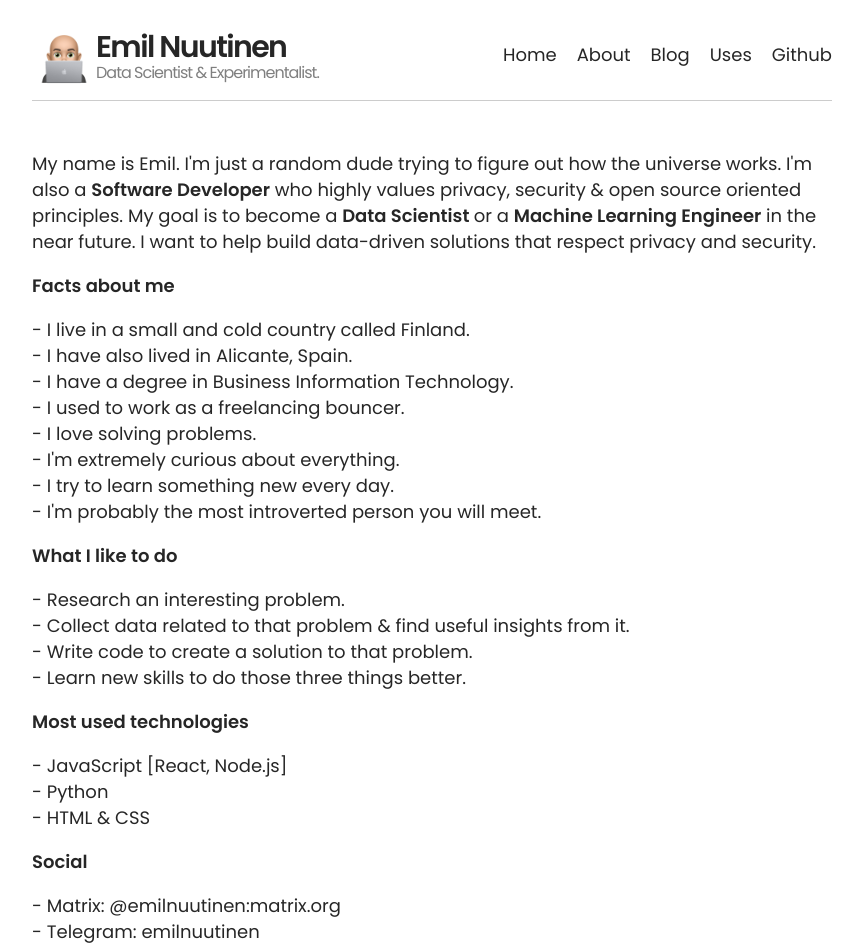
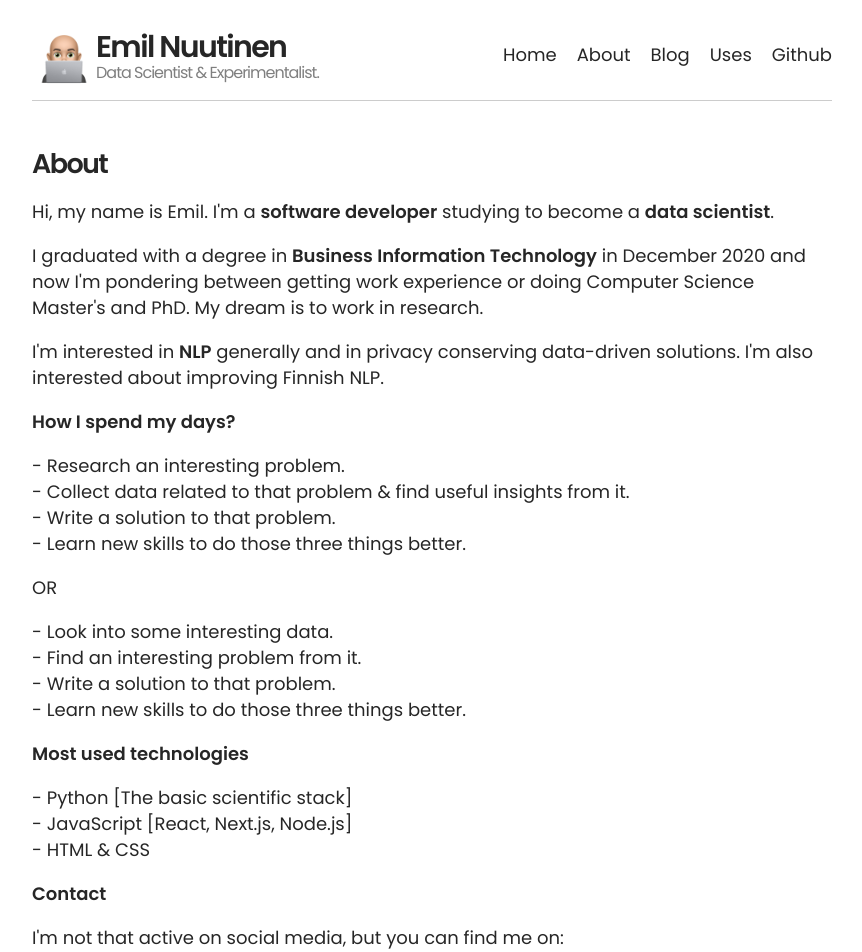
Before and after one commit to emilrwx/emilrwx_website, a Next.js app: page /about in a window 1280 px wide. Shown: the top 952 px of the page, without its empty margins (208-1070 px from the left). Built offline with nearby package versions, Linux system fonts and the light colour scheme.

Commit message:
Update content

```diff
--- a/pages/about.js
+++ b/pages/about.js
@@ -7,40 +7,41 @@ export default function About () {
         <title>About</title>
       </Head>
       <main>
-        <p>My name is Emil. I'm just a random dude trying to figure out how the universe works. I'm also a <b>Software Developer</b> who highly values privacy, security & open source oriented principles. My goal is to become a <b>Data Scientist </b> or a <b>Machine Learning Engineer</b> in the near future. I want to help build data-driven solutions that respect privacy and security.</p>
-        <b>Facts about me</b>
-        <ul>
-          <li>I live in a small and cold country called Finland.</li>
-          <li>I have also lived in Alicante, Spain.</li>
-          <li>I have a degree in Business Information Technology.</li>
-          <li>I used to work as a freelancing bouncer.</li>
-          <li>I love solving problems.</li>
-          <li>I'm extremely curious about everything.</li>
-          <li>I try to learn something new every day.</li>
-          <li>I'm probably the most introverted person you will meet.</li>
-        </ul>
+        <h2>About</h2>
+        <p>Hi, my name is Emil. I'm a <b>software developer</b> studying to become a <b>data scientist</b>.</p>
 
-        <b>What I like to do</b>
+        <p> I graduated with a degree in <b>Business Information Technology</b> in December 2020 and now I'm pondering between getting work experience or doing Computer Science Master's and PhD. My dream is to work in research.</p>
+
+        <p>I'm interested in <b>NLP</b> generally and in privacy conserving data-driven solutions. I'm also interested about improving Finnish NLP.</p>
+
+        <b>How I spend my days?</b>
         <ul>
           <li>Research an interesting problem.</li>
           <li>Collect data related to that problem & find useful insights from it.</li>
-          <li>Write code to create a solution to that problem.</li>
+          <li>Write a solution to that problem.</li>
+          <li>Learn new skills to do those three things better.</li>
+        </ul>
+        <p>OR</p>
+        <ul>
+          <li>Look into some interesting data.</li>
+          <li>Find an interesting problem from it.</li>
+          <li>Write a solution to that problem.</li>
           <li>Learn new skills to do those three things better.</li>
         </ul>
 
         <b>Most used technologies</b>
         <ul>
-          <li>JavaScript [React, Node.js]</li>
-          <li>Python</li>
+          <li>Python [The basic scientific stack]</li>
+          <li>JavaScript [React, Next.js, Node.js]</li>
           <li>HTML & CSS</li>
         </ul>
 
-        <b>Social</b>
+        <b>Contact</b>
+        <p>I'm not that active on social media, but you can find me on:</p>
         <ul>
-          <li>Matrix: @emilnuutinen:matrix.org</li>
-          <li>Telegram: emilnuutinen</li>
+          <li><a href='https://twitter.com/EmilNuutinen'>Twitter</a></li>
+          <li><a href='https://github.com/emilnuutinen'>Github</a></li>
         </ul>
-        <p>Want to know more? Want to chat with me? Want to work with me? Get in touch! :)</p>
       </main>
     </>
   )
```
